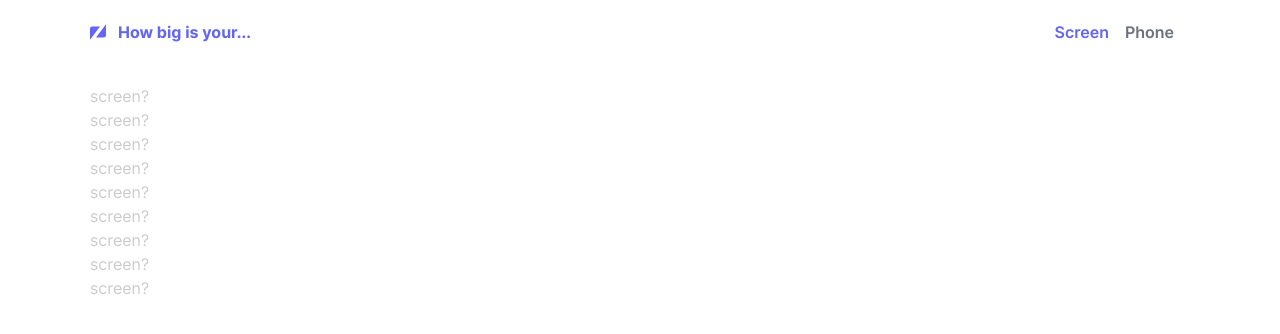
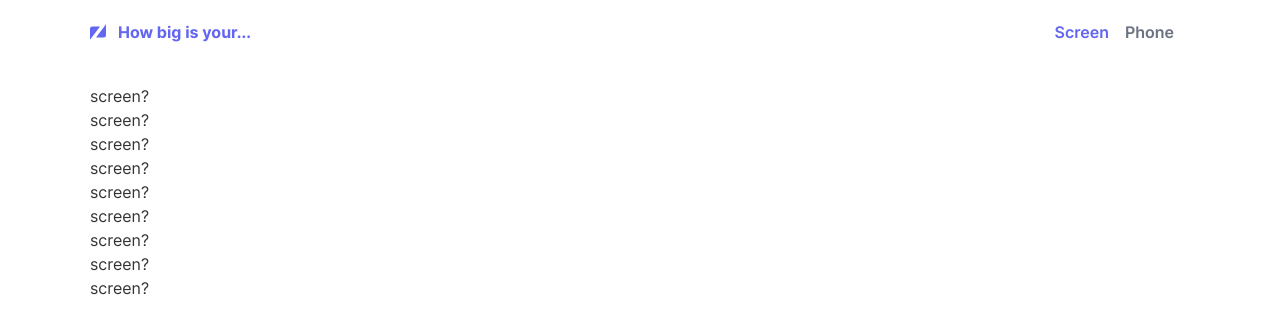
Before and after one commit to jacekobst1/howbigg, a Next.js app: page /compare/screen in a window 1280 px wide. Shown: the top 334 px of the page. Built offline with nearby package versions, Linux system fonts and the light colour scheme.

Commit message:
Set whole myTheme colors in daisyUi config

```diff
--- a/src/app/layout.tsx
+++ b/src/app/layout.tsx
@@ -1,4 +1,4 @@
-import "../styles/globals.css";
+import "@/styles/globals.css";
 import React from "react";
 import Header from "@/components/layout/Header";
 
--- a/src/components/layout/Navigation.tsx
+++ b/src/components/layout/Navigation.tsx
@@ -2,6 +2,7 @@
 
 import * as React from "react";
 import { usePathname } from "next/navigation";
+import clsxm from "@/lib/clsxm";
 
 const links = [
   { href: "/compare/screen", label: "Screen" },
@@ -17,9 +18,10 @@ export default function Navigation() {
           <li key={`${href}${label}`} className="pr-4 py-2">
             <a
               href={href}
-              className={`hover:text-primary-400 ${
+              className={clsxm(
+                "hover:text-primary-400",
                 pathname == href ? "text-primary-500" : ""
-              }`}
+              )}
             >
               {label}
             </a>
--- a/tailwind.config.js
+++ b/tailwind.config.js
@@ -60,6 +60,10 @@ module.exports = {
       {
         mytheme: {
           primary: "#6366F1",
+          secondary: "#8587f3",
+          accent: "#e057ff",
+          neutral: "rgba(255,255,255,0.8)",
+          "base-100": "#ffffff",
         },
       },
     ],
```
